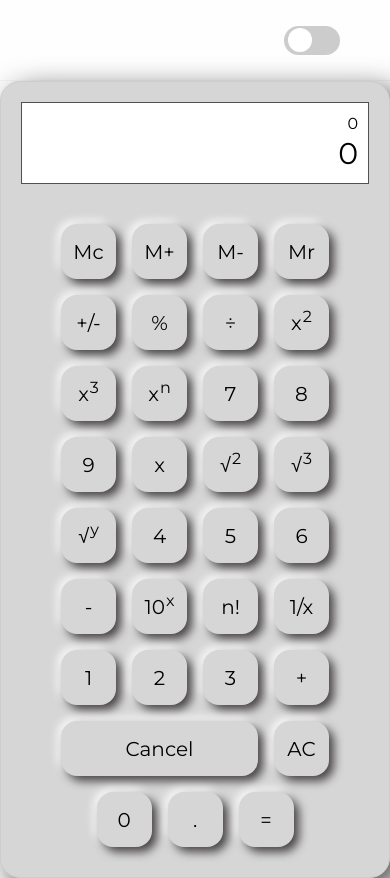
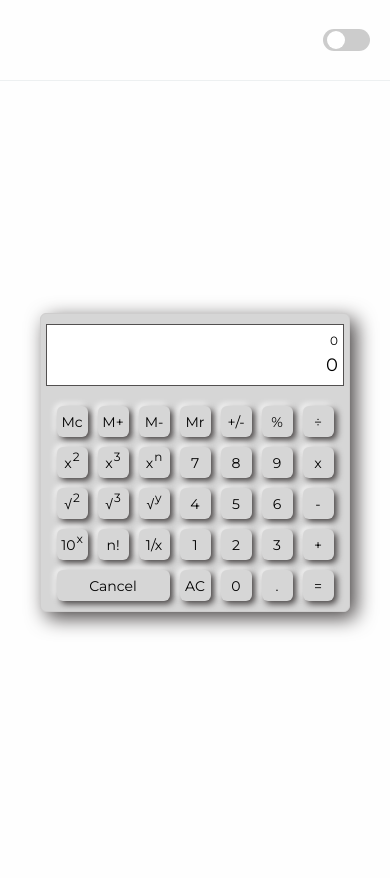
Before and after one commit to DimaTeniuta/calculator, a website built with webpack: page src/index.html in a window 390 px wide. After the commit the page ends 844 px from the top, so only its background shows below. Built offline with nearby package versions, Linux system fonts and the light colour scheme; files whose address does not match are found by name.

Commit message:
feat: add adaptive

```diff
--- a/src/style.css
+++ b/src/style.css
@@ -3,6 +3,7 @@
   --color-white: #fefefe;
   --color-light: #d6d6d6;
   --color-light-hover: #cacaca;
+  --color-gray: #858383;
   --color-dark: #6e7d77;
   --color-dark-active: #687670;
   --color-dark-hover: #687670;
@@ -53,7 +54,7 @@ body {
   height: 38px;
   background-image: url(../public/innowiseLogo.svg);
   background-repeat: no-repeat;
-  background-size: cover;
+  background-size: contain;
 }
 
 .switch {
@@ -77,20 +78,20 @@ body {
   right: 0;
   bottom: 0;
   background-color: #ccc;
-  -webkit-transition: .4s;
-  transition: .4s;
+  -webkit-transition: 0.4s;
+  transition: 0.4s;
 }
 
 .slider:before {
   position: absolute;
-  content: "";
+  content: '';
   height: 24px;
   width: 24px;
   left: 4px;
   bottom: 3px;
   background-color: var(--white);
-  -webkit-transition: .4s;
-  transition: .4s;
+  -webkit-transition: 0.4s;
+  transition: 0.4s;
 }
 
 input:checked + .slider {
@@ -100,7 +101,6 @@ input:checked + .slider {
 input:focus + .slider {
   box-shadow: 0 0 1px var(--color-dark);
 }
-
 
 input:checked + .slider:before {
   -webkit-transform: translateX(26px);
@@ -120,7 +120,8 @@ input:checked + .slider:before {
   display: flex;
   justify-content: center;
   align-items: center;
-  min-height: calc(100vh - 80px);
+  min-height: calc(100vh - 81px);
+  padding: 0 5px;
 }
 
 .wrap-calc {
@@ -134,13 +135,8 @@ input:checked + .slider:before {
 }
 
 .wrap-calc.dark {
-  max-width: 560px;
-  margin: 0 auto;
-  padding: 20px;
   border: 1px solid var(--color-dark);
-  border-radius: 20px;
   background-color: var(--color-dark);
-  box-shadow: 10px 10px 30px var(--color-shadow), -5px -5px 20px var(--white);
 }
 
 .display {
@@ -207,7 +203,7 @@ input:checked + .slider:before {
 }
 
 .key:active {
-  box-shadow: 1px 1px 2px #858383, -1px -1px 2px var(--white);
+  box-shadow: 1px 1px 2px var(--color-gray), -1px -1px 2px var(--white);
   background-color: var(--color-light-hover);
 }
 
@@ -222,7 +218,7 @@ input:checked + .slider:before {
 }
 
 .key.dark:active {
-  box-shadow: 1px 1px 2px #858383, -1px -1px 2px var(--white);
+  box-shadow: 1px 1px 2px var(--color-gray), -1px -1px 2px var(--white);
   background-color: var(--color-dark-active);
 }
 
@@ -272,3 +268,83 @@ input:checked + .slider:before {
   background-color: var(--color-dark-disabled-hover);
   box-shadow: 5px 5px 10px var(--color-shadow), -3px -3px 10px var(--white);
 }
+
+@media (max-width: 768px) {
+  .header-container {
+    padding: 0 20px;
+  }
+
+  .logo {
+    width: 180px;
+    height: 30px;
+  }
+
+  .switch {
+    width: 47px;
+    height: 22px;
+  }
+
+  .slider:before {
+    height: 18px;
+    width: 18px;
+    bottom: 2px;
+  }
+
+  input:checked + .slider:before {
+    -webkit-transform: translateX(22px);
+    -ms-transform: translateX(22px);
+    transform: translateX(22px);
+  }
+
+  .slider.round {
+    border-radius: 20px;
+  }
+
+  .wrap-calc {
+    max-width: 310px;
+    padding: 10px 5px;
+    border-radius: 6px;
+    box-shadow: 6px 6px 20px var(--color-shadow), -3px -3px 14px var(--white);
+  }
+
+  .wrap-calc.dark {
+    border: 1px solid var(--color-dark);
+    background-color: var(--color-dark);
+  }
+
+  .display {
+    margin: 0 auto 20px auto;
+    padding: 5px;
+  }
+
+  .memory {
+    font-size: 12px;
+  }
+
+  .value {
+    height: 30px;
+    font-size: 18px;
+  }
+
+  .wrap-keys {
+    gap: 10px;
+    padding: 0;
+  }
+
+  .key {
+    width: 31px;
+    height: 31px;
+    padding: 5px;
+    border-radius: 6px;
+    font-size: 14px;
+    box-shadow: 3px 3px 6px var(--color-shadow), -2px -2px 6px var(--white);
+  }
+
+  .large-size {
+    width: 113px;
+  }
+
+  .modifier {
+    font-size: 12px;
+  }
+}
```
